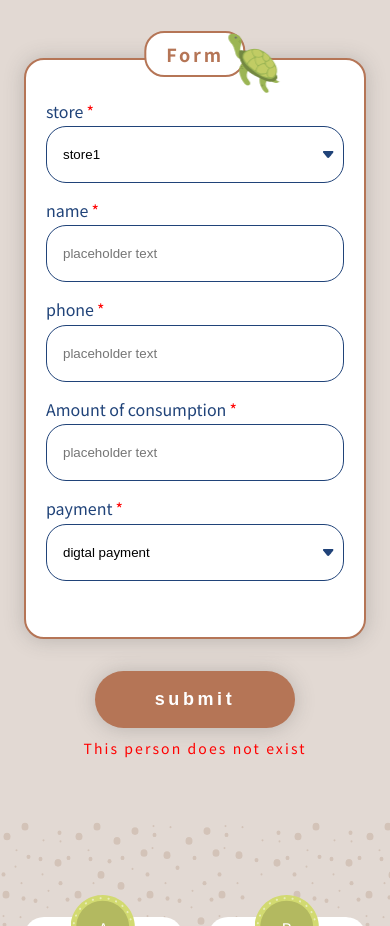
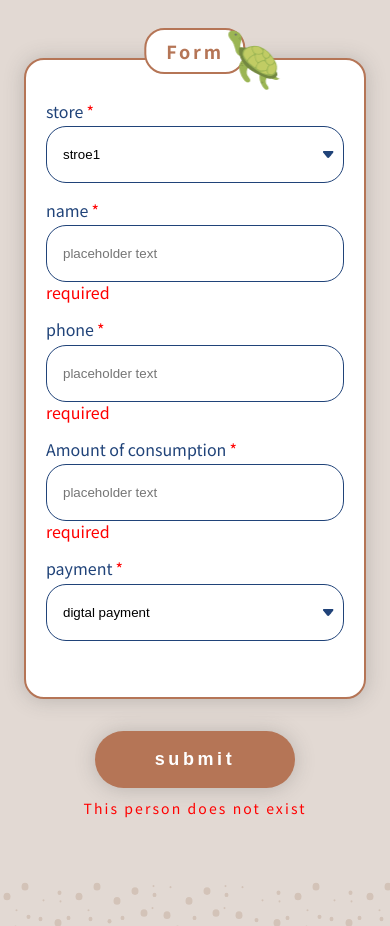
Before and after one commit to AZH0823/FormVaildtor, a Vue app: page / in a window 390 px wide. Shown: the part 920-1846 px from the top of the page. Built offline with nearby package versions, Linux system fonts and the light colour scheme.

Commit message:
name, phone, amount vaildtor

```diff
--- a/src/components/formInput.vue
+++ b/src/components/formInput.vue
@@ -1,10 +1,74 @@
 <script>
-import { ref ,reactive} from 'vue';
+import { ref, reactive } from 'vue';
 export default {
-  setup(){
+    setup() {
+    const storeDataList = ref(['stroe1', 'stroe2', 'stroe3'])
+    // const checklist = ref([false, false, false, false, false])
+    const reslutF = ref(false)
+    const checklist = ref([true, true, true, true, true])
+    const userInput = reactive({
+      store: '',
+      name: '',
+      phone: '',
+      amount: '',
+      payment: 'digtal payment'
+    })
 
-    return{
+    const vaildName = () => {
+      let nameRule = new RegExp('^[\u4e00-\u9fa5]+$|^[a-zA-Z\s]+$');
+      // console.log(`after`, nameRule.test(userInput.name.trim()))
+      return nameRule.test(userInput.name.trim())
+    }
 
+    const vaildPhone = () => {
+      let phoneRule = new RegExp("^09\\d{8}$");
+      // console.log(`after`, phoneRule.test(userInput.phone))
+      return phoneRule.test(userInput.phone);
+    }
+
+    const vaildAmount = () => {
+      return parseInt(userInput.amount) > 0;
+      // return false
+    }
+    console.log(vaildName());
+    console.log(vaildPhone());
+    console.log(vaildAmount());
+    const submitCheck = () => {
+      console.log(`check form is vaild`)
+
+      for (const result in checklist.value) {
+        // console.log(result)
+        console.log(checklist.value[result])
+        if (checklist.value[result]) {
+          reslutF.value = true
+        } else {
+          reslutF.value = false
+          // console.log(result)
+          break;
+        }
+
+      }
+
+      if (reslutF) {
+        // console.log(reslutF)
+        // console.log(`sucessful`)
+        form_btn.classList.remove('btn-fail')
+        form_btn.classList.add('btn-success')
+      } else {
+        // console.log(`fail`)
+        form_btn.classList.remove('btn-success')
+        form_btn.classList.add('btn-fail')
+      }
+
+
+
+
+    }
+    return {
+      userInput, storeDataList, checklist, reslutF,
+      submitCheck,
+      // 驗證
+      vaildName, vaildPhone, vaildAmount
     }
   }
 }
@@ -13,37 +77,40 @@ export default {
 <template>
   <div class="formInput fulid-container">
      <div class="block-container">
-        <div class="formInputer br-2 b-shadow bradius-20"  id="formInputer">
+        <div class="formInputer br-2 b-shadow bradius-20" id="formInputer">
           <h5 class="formTitle p-2 bradius-20">Form</h5>
           <div class="input">
             <label for="input-store" class="p-1">store<span style="color:red">*</span></label>
             <select placeholder="placeholder text" id="input-store" class="bradius-20">
-              <option value="">store1</option>
-              <option value="">store2</option>
-              <option value="">store3</option>
+              <option :value="store" v-for="store in storeDataList">{{ store }}</option>
+
             </select>
           </div>
            <div class="input">
               <label for="input-name" class="p-1">name<span style="color:red">*</span></label>
-              <input type="text" placeholder="placeholder text" id="input-name" class="bradius-20">
+              <input type="text" placeholder="placeholder text" id="input-name" class="bradius-20" v-model="userInput.name">
+
+              <span v-if="!vaildName()" class="error">required</span>
             </div>
              <div class="input">
               <label for="input-phone" class="p-1">phone<span style="color:red">*</span></label>
-              <input type="text" placeholder="placeholder text" id="input-phone" class="bradius-20">
+              <input type="text" placeholder="placeholder text" id="input-phone" class="bradius-20" v-model="userInput.phone" maxlength="10">
+              <span v-if="!vaildPhone()" class="error">required</span>
             </div>
              <div class="input">
               <label for="input-amount" class="p-1">Amount of consumption<span style="color:red">*</span></label>
-              <input type="text" placeholder="placeholder text" id="input-amount" class="bradius-20">
+              <input type="number" placeholder="placeholder text" id="input-amount" class="bradius-20" v-model.amount="userInput.amount">
+               <span v-if="!vaildAmount()" class="error">required</span>
             </div>
              <div class="input">
               <label for="input-pay" class="p-1">payment<span style="color:red">*</span></label>
-              <select placeholder="placeholder text" id="input-pay" class="bradius-20">
-                <option value="">digtal payment</option>
-                <option value="">ATM</option>
+              <select placeholder="placeholder text" id="input-pay" class="bradius-20" v-model="userInput.payment">
+                <option value="digtal payment" selected>digtal payment</option>
+                <option value="ATM">ATM</option>
               </select>
             </div>
         </div>
-        <button class="form-btn b-shadow" id="form-btn">submit</button>
+        <button class="form-btn b-shadow">submit</button>
         <p class="sub-title error">
           This person does not exist
         </p>
@@ -131,7 +198,18 @@ export default {
           border: 1px solid #204379;
           padding: 8px 16px;
         }
-
+        &>#input-amount::-webkit-outer-spin-button,
+        &>#input-amount::-webkit-inner-spin-button{
+          -webkit-appearance: none;
+          margin: 0;
+        }
+        &>#input-amount{
+            -moz-appearance: textfield;
+        }
+        input#input-amount:hover,
+        input#input-amount:focus {
+            -moz-appearance: number-input;
+        }
         &>select{
           -webkit-appearance: none;
           -moz-appearance: none;
@@ -154,7 +232,12 @@ export default {
         }
       }
 
-
+      .error{
+        color: red;
+        display: block;
+        line-height: 1.25;
+        text-align: left;
+      }
     }
   }
 </style>
```
